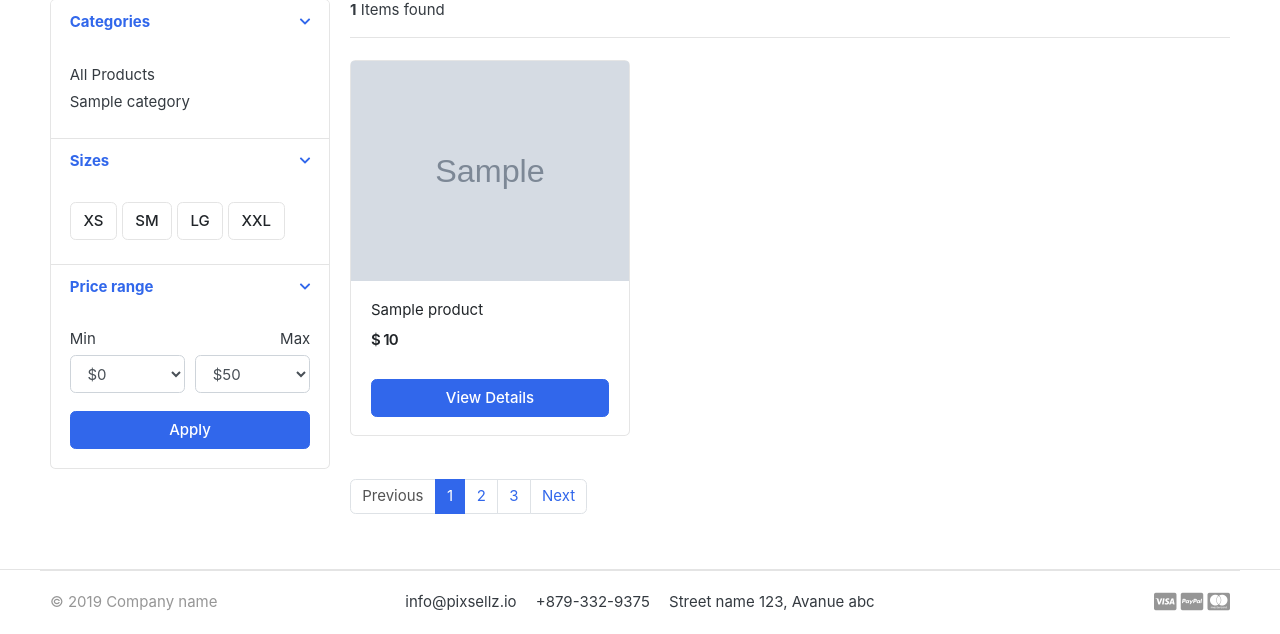
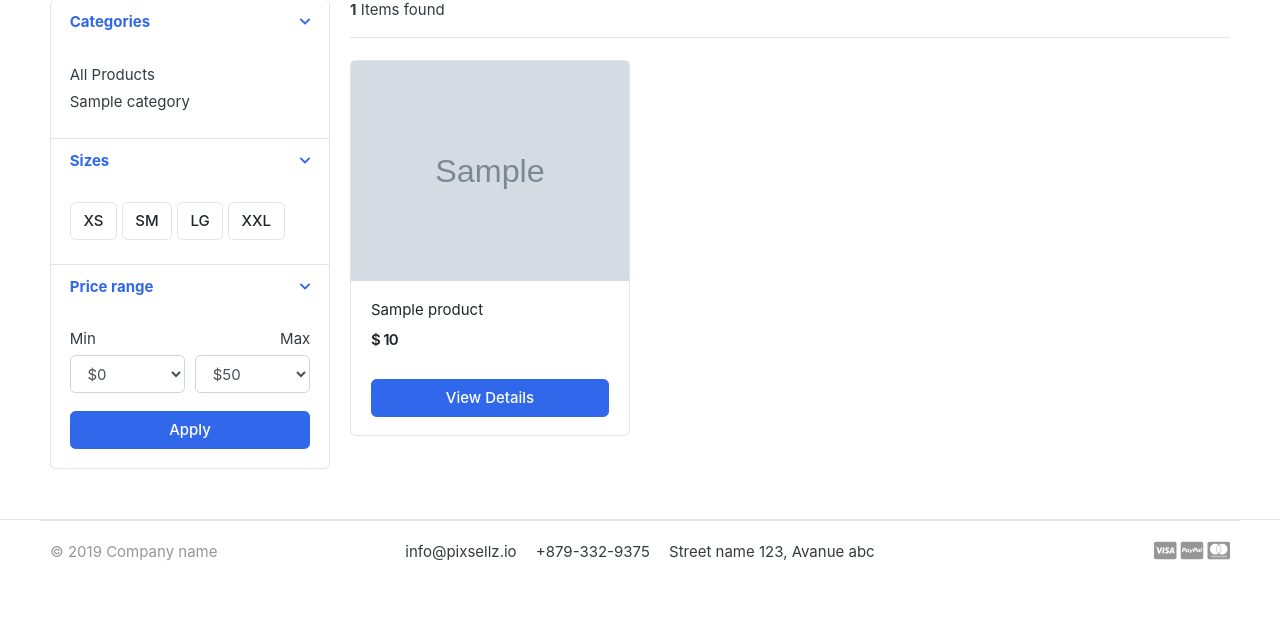
Before and after one commit to Bhone15/greatkart-django-ecormance, a Django app: page /store/ in a window 1280 px wide. Shown: the part 295-929 px from the top of the page. After the commit the page ends 856 px from the top, so only its background shows below. Run offline with Django 3.2, Linux system fonts and the light colour scheme; tables that the repository leaves empty hold one stand-in row (values such as "Sample post"); grey boxes marked "Sample" are stand-in pictures; some libraries are stand-ins or nearby versions; some web fonts are replaced.

Commit message:
finish pagination feature for products

```diff
--- a/store/views.py
+++ b/store/views.py
@@ -3,7 +3,7 @@ from carts.models import CartItem
 from carts.views import _cart_id
 from category.models import Category
 from .models import Product
-
+from django.core.paginator import EmptyPage, PageNotAnInteger, Paginator
 # Create your views here.
 def store(request, category_slug=None):
   categories = None
@@ -12,13 +12,19 @@ def store(request, category_slug=None):
   if category_slug != None:
     categories = get_object_or_404(Category, slug=category_slug)
     products = Product.objects.filter(category=categories, is_available=True)
+    paginator = Paginator(products, 6)
+    page = request.GET.get('page')
+    paged_products = paginator.get_page(page)
     product_count = products.count()
   else:
     products = Product.objects.all().filter(is_available=True)
+    paginator = Paginator(products, 6)
+    page = request.GET.get('page')
+    paged_products = paginator.get_page(page)
     product_count = products.count()
 
   context = {
-    'products': products,
+    'products': paged_products,
     'product_count': product_count
   }
   return render(request, 'store/store.html', context)
--- a/templates/store/store.html
+++ b/templates/store/store.html
@@ -147,13 +147,30 @@
 
 
   <nav class="mt-4" aria-label="Page navigation sample">
+    {% if products.has_other_pages %}
     <ul class="pagination">
+
+      {% if products.has_previous %}
+      <li class="page-item"><a class="page-link" href="?page={{products.previous_page_number}}">Previous</a></li>
+      {% else %}
       <li class="page-item disabled"><a class="page-link" href="#">Previous</a></li>
-      <li class="page-item active"><a class="page-link" href="#">1</a></li>
-      <li class="page-item"><a class="page-link" href="#">2</a></li>
-      <li class="page-item"><a class="page-link" href="#">3</a></li>
-      <li class="page-item"><a class="page-link" href="#">Next</a></li>
+      {% endif %}
+
+      {% for i in products.paginator.page_range %}
+      {% if products.number == i %}
+        <li class="page-item active"><a class="page-link" href="#">{{i}}</a></li>
+      {% else %}
+        <li class="page-item"><a class="page-link" href="?page={{i}}">{{i}}</a></li>
+      {% endif %}
+      {% endfor %}
+
+      {% if products.has_next %}
+      <li class="page-item"><a class="page-link" href="?page={{products.next_page_number}}">Next</a></li>
+      {% else %}
+      <li class="page-item  disabled"><a class="page-link" href="#">Next</a></li>
+      {% endif %}
     </ul>
+    {% endif %}
   </nav>
 
     </main> <!-- col.// -->
```
